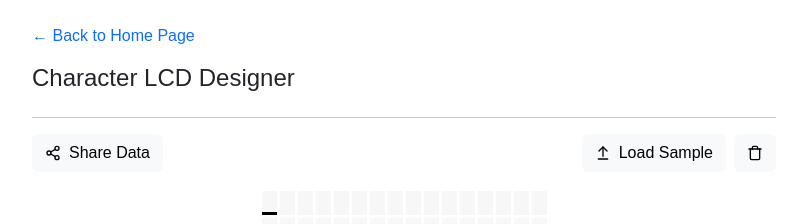
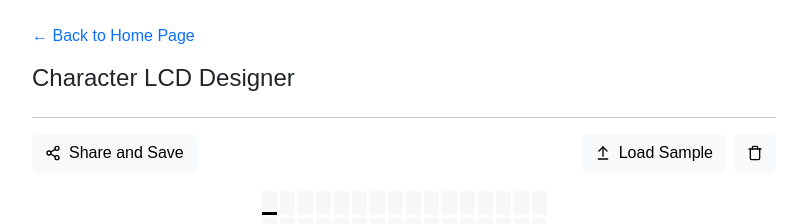
Before and after one commit to mateusznowakdev/charlcd-designer, a React (Vite) app: page / in a window 1280 px wide. Shown: the top 224 px of the page, without its empty margins (236-1043 px from the left). Built offline with nearby package versions, Linux system fonts and the light colour scheme; a web font is replaced by a local one.

Commit message:
Update button text and titles

```diff
--- a/src/App.jsx
+++ b/src/App.jsx
@@ -148,17 +148,17 @@ export default function App() {
         <Button
           className="mb-3"
           onClick={() => setShareURL(exportURLParameters())}
-          title="Share data"
+          title="Share and save using a URL"
           variant="light"
         >
           <Share2 size={16} />
-          Share Data
+          Share and Save
         </Button>
         <ButtonToolbar>
           <Button
             className="mb-3 ms-2"
             href={SAMPLE_DATA_URL}
-            title="Load sample data"
+            title="Load sample data and update the URL"
             variant="light"
           >
             <ArrowUpFromLine size={16} />
@@ -167,7 +167,7 @@ export default function App() {
           <Button
             className="mb-3 ms-2"
             href={BLANK_DATA_URL}
-            title="Clear"
+            title="Clear and reset the URL"
             variant="light"
           >
             <Trash size={16} />
```
